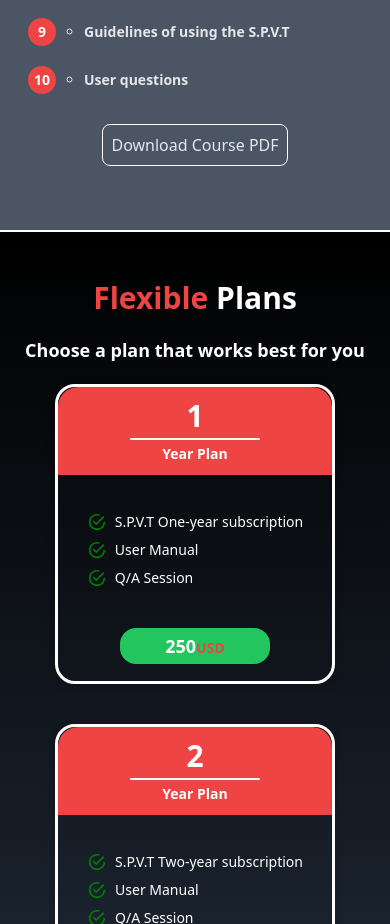
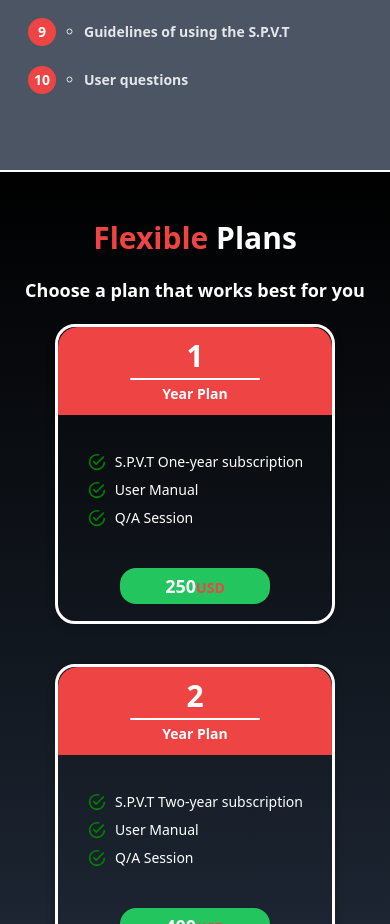
Before and after one commit to Shekinah007/digitalbull, a React (Vite) app: page / in a window 390 px wide. Shown: the part 6144-7068 px from the top of the page. Built offline with nearby package versions, Linux system fonts and the light colour scheme.

Commit message:
Remove download courses button

```diff
--- a/src/components/Courses.jsx
+++ b/src/components/Courses.jsx
@@ -6,15 +6,7 @@ export const Courses = () => {
         <div id="course-outline" className={`min-h-screen flex flex-col items-center overflow-x-hidden justify-center text-gray-200 gap-2 py-16 bg-gray-600 `}>
             <div className="flex justify-between w-full">
                 <h2 className="text-2xl md:text-3xl font-bold md:self-start ml-[30px] md:ml-[120px] ">Course Outline</h2>
-                <a
-                    href={CourseList}
-                    download="DigitatBull course PDF document"
-                    target="_blank"
-                    rel="noreferrer"
-                    className="border hidden md:block border-white p-2 rounded-lg md:mr-[120px] course-download"
-                >
-                    Download Course PDF
-                </a>
+
             </div>
             <hr className="w-[82vw] mb-5" />
 
@@ -92,15 +84,7 @@ export const Courses = () => {
 
                 </div>
             </div >
-            <a
-                href={CourseList}
-                download="DigitatBull course PDF document"
-                target="_blank"
-                rel="noreferrer"
-                className="border md:hidden border-white p-2 rounded-lg mt-[10px]"
-            >
-                Download Course PDF
-            </a>
+
         </div >
     )
 }
```
